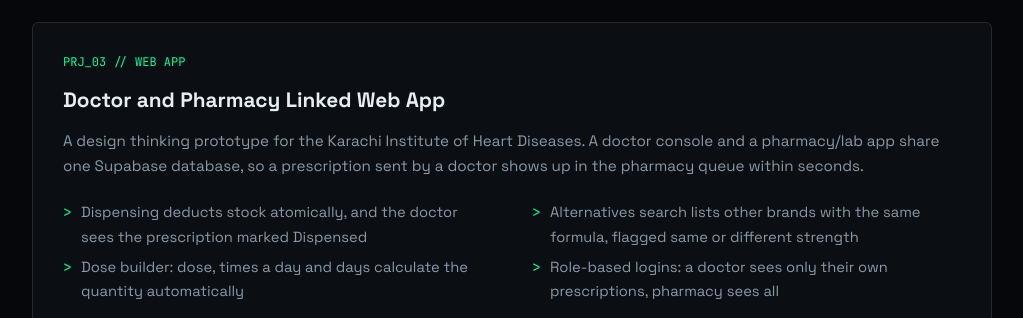
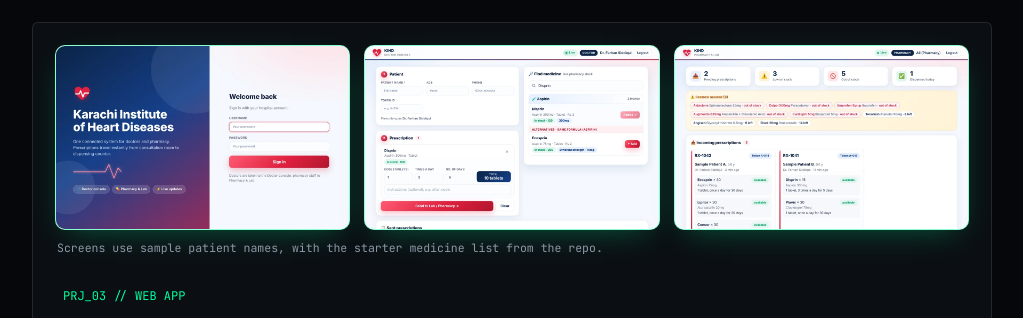
Before and after one commit to Phoenix191001/saad-portfolio, a plain HTML site: page projects.html in a window 1280 px wide. Shown: the part 1889-2207 px from the top of the page, without its empty margins (244-1267 px from the left). Drawn offline with Linux system fonts and the light colour scheme.

Commit message:
Add Doctor and Pharmacy app screenshots to its project card
Login, doctor console and pharmacy screens rendered from the app's own
pages with sample data, shown in a landscape strip with the photo viewer.

Co-Authored-By: Claude Sonnet 5.5 <noreply@anthropic.com>
Claude-Session: https://claude.ai/code/session_01VZwizPZD8ZQZdYDVHt7xoK

```diff
--- a/projects.html
+++ b/projects.html
@@ -139,6 +139,12 @@
                         </div>
                     </div>
                     <div class="project-card project-wide card reveal">
+                        <div class="shot-strip">
+                            <figure data-caption="Doctor and Pharmacy app: Login: doctors and pharmacy staff sign in to their own side"><img src="kihd-login.webp" alt="Karachi Institute of Heart Diseases login screen with doctor console, pharmacy and live updates" loading="lazy"></figure>
+                            <figure data-caption="Doctor and Pharmacy app: Doctor console: search a brand and see same-formula alternatives, then build the prescription"><img src="kihd-doctor.webp" alt="Doctor console showing a medicine search for Disprin with same-formula alternatives and a dose calculator" loading="lazy"></figure>
+                            <figure data-caption="Doctor and Pharmacy app: Pharmacy and lab: incoming prescriptions, stock alerts and one-click dispensing"><img src="kihd-pharmacy.webp" alt="Pharmacy screen with pending prescriptions, restock alerts and a Dispense button" loading="lazy"></figure>
+                        </div>
+                        <p class="shot-note">Screens use sample patient names, with the starter medicine list from the repo.</p>
                         <div class="project-content">
                             <span class="project-num">PRJ_03 // WEB APP</span>
                             <h3>Doctor and Pharmacy Linked Web App</h3>
--- a/script.js
+++ b/script.js
@@ -157,7 +157,7 @@ document.addEventListener('DOMContentLoaded', () => {
         item.setAttribute('role', 'button');
         item.setAttribute('aria-label', 'View larger: ' + (cap ? cap.textContent : (item.dataset.caption || item.querySelector('img').alt || 'photo')));
         const open = () => {
-            const group = item.closest('.gallery-grid, .project-gallery, .cert-grid, .phone-strip');
+            const group = item.closest('.gallery-grid, .project-gallery, .cert-grid, .phone-strip, .shot-strip');
             lbItems = Array.from(group.querySelectorAll('.gallery-item, figure'));
             showPhoto(lbItems.indexOf(item));
             if (typeof lightbox.showModal === 'function') lightbox.showModal();
@@ -168,7 +168,7 @@ document.addEventListener('DOMContentLoaded', () => {
             if (e.key === 'Enter' || e.key === ' ') { e.preventDefault(); open(); }
         });
     };
-    document.querySelectorAll('.gallery-item, .project-gallery figure, .cert-card figure, .phone-strip figure').forEach(wireGalleryItem);
+    document.querySelectorAll('.gallery-item, .project-gallery figure, .cert-card figure, .phone-strip figure, .shot-strip figure').forEach(wireGalleryItem);
 
     lightbox.querySelector('.lb-close').addEventListener('click', () => lightbox.close());
     lightbox.querySelector('.lb-prev').addEventListener('click', () => showPhoto(lbIndex - 1));
--- a/style.css
+++ b/style.css
@@ -996,3 +996,14 @@ img { max-width: 100%; display: block; }
   .phone-strip { display: flex; overflow-x: auto; scroll-snap-type: x mandatory; padding-bottom: 6px; }
   .phone-strip figure { flex: 0 0 min(46vw, 200px); scroll-snap-align: start; }
 }
+
+/* Landscape app screenshots */
+.shot-strip { display: grid; grid-template-columns: repeat(3, 1fr); gap: 14px; padding: 22px 22px 0; }
+.shot-strip figure { aspect-ratio: 16 / 10; overflow: hidden; border: 1px solid var(--border-strong); border-radius: 10px; background: #fff; cursor: zoom-in; box-shadow: 0 10px 30px -12px var(--accent-glow); transition: var(--transition); }
+.shot-strip figure:hover { transform: translateY(-4px); border-color: var(--accent-color); }
+.shot-strip img { width: 100%; height: 100%; object-fit: cover; object-position: top; }
+.shot-note { padding: 8px 24px 0; font-family: var(--font-mono); font-size: 0.72rem; color: var(--text-muted); }
+@media (max-width: 992px) {
+  .shot-strip { display: flex; overflow-x: auto; scroll-snap-type: x mandatory; padding-bottom: 6px; }
+  .shot-strip figure { flex: 0 0 min(82vw, 420px); scroll-snap-align: start; }
+}
```
Also changed, not shown: portfolio.json (+6 -1 lines), kihd-doctor.webp (added), kihd-login.webp (added), kihd-pharmacy.webp (added).
